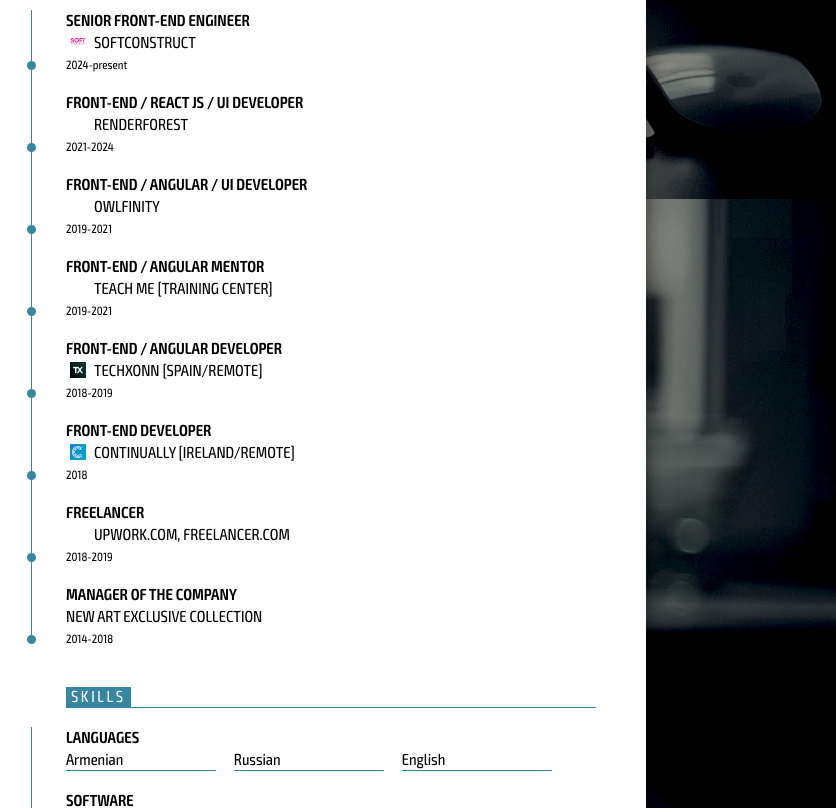
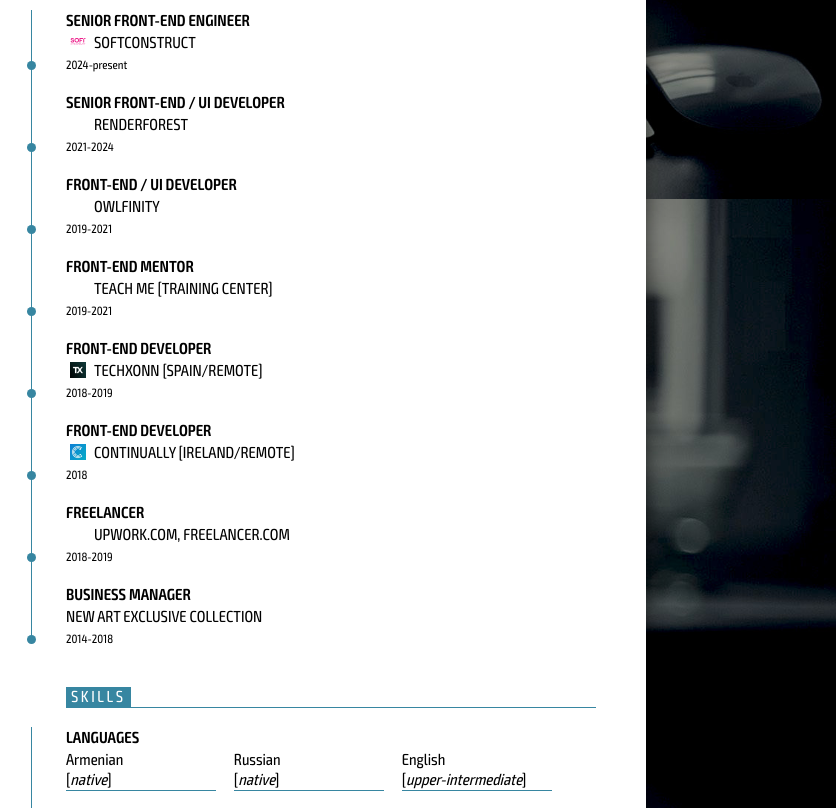
Before and after one commit to juvelist/Karen_Abrahamyan_CV-, a website: page index.html in a window 1280 px wide. Shown: the part 601-1409 px from the top of the page, 444-1280 px from the left. Drawn offline with Linux system fonts and the light colour scheme; some icons are missing.

Commit message:
upd text titles

```diff
--- a/index.html
+++ b/index.html
@@ -167,22 +167,22 @@
               <p class="right-block__foot-date pr fs12">2024-present</p>
             </section>
             <section class="right-block__article">
-              <h2 class="right-block__article-head tu">Front-End / React JS / UI Developer</h2>
+              <h2 class="right-block__article-head tu">Senior Front-End / UI Developer</h2>
               <h3 class="right-block__secondary-head logo logo-render tu">Renderforest</h3>
               <p class="right-block__foot-date pr fs12">2021-2024</p>
             </section>
             <section class="right-block__article">
-              <h2 class="right-block__article-head tu">Front-End / Angular / UI Developer</h2>
+              <h2 class="right-block__article-head tu">Front-End / UI Developer</h2>
               <h3 class="right-block__secondary-head logo logo-owl tu">Owlfinity</h3>
               <p class="right-block__foot-date pr fs12">2019-2021</p>
             </section>
             <section class="right-block__article">
-              <h2 class="right-block__article-head tu">Front-End / Angular Mentor</h2>
+              <h2 class="right-block__article-head tu">Front-End Mentor</h2>
               <h3 class="right-block__secondary-head logo logo-teach tu">Teach Me [Training Center]</h3>
               <p class="right-block__foot-date pr fs12">2019-2021</p>
             </section>
             <section class="right-block__article">
-              <h2 class="right-block__article-head tu">Front-End / Angular Developer</h2>
+              <h2 class="right-block__article-head tu">Front-End Developer</h2>
               <h3 class="right-block__secondary-head logo logo-tx tu">TECHXONN [Spain/remote]</h3>
               <p class="right-block__foot-date pr fs12">2018-2019</p>
             </section>
@@ -197,7 +197,7 @@
               <p class="right-block__foot-date pr fs12">2018-2019</p>
             </section>
             <section class="right-block__article">
-              <h2 class="right-block__article-head tu">Manager of the company</h2>
+              <h2 class="right-block__article-head tu">Business Manager</h2>
               <h3 class="right-block__secondary-head tu">New Art Exclusive Collection</h3>
               <p class="right-block__foot-date pr fs12">2014-2018</p>
             </section>
@@ -214,9 +214,9 @@
             <div class="right-block__blue-line"></div>
             <section class="right-block__article right-block__article-print">
               <h2 class="right-block__article-head tu">languages</h2>
-              <div class="right-block__skills-text dib">Armenian</div>
-              <div class="right-block__skills-text dib">Russian</div>
-              <div class="right-block__skills-text dib">English</div>
+              <div class="right-block__skills-text dib">Armenian <br>[<em class="fi">native</em>]</div>
+              <div class="right-block__skills-text dib">Russian <br>[<em class="fi">native</em>]</div>
+              <div class="right-block__skills-text dib">English <br>[<em class="fi">upper-intermediate</em>]</div>
             </section>
             <section class="right-block__article">
               <h2 class="right-block__article-head tu">software</h2>
@@ -226,10 +226,7 @@
               <div class="right-block__skills-text dib">JavaScript/jQuery</div>
               <div class="right-block__skills-text dib">Angular 2+, TypeScript</div>
               <div class="right-block__skills-text dib">React JS, Redux</div>
-<!--              <div class="right-block__skills-text dib">Webpack, GulpJS</div>-->
               <div class="right-block__skills-text dib">Bootstrap, Tailwind CSS</div>
-<!--              <div class="right-block__skills-text dib">MaterializeCSS</div>-->
-<!--              <div class="right-block__skills-text dib">/SemanticUI</div>-->
               <div class="right-block__skills-text dib">Adobe Photoshop/ XD</div>
               <div class="right-block__skills-text dib">Figma, Sketch, Zeplin</div>
             </section>
--- a/sass/_style.scss
+++ b/sass/_style.scss
@@ -39,12 +39,9 @@
   font-family: 'exoSemiBoldCondensed', sans-serif;
 }
 
-i, em {
-  font-style: normal;
-}
-
 i.fb,
-em.fb {
+em.fb,
+em.fi {
   font-style: italic;
 }
 
```
Also changed, not shown: css/app.css.
